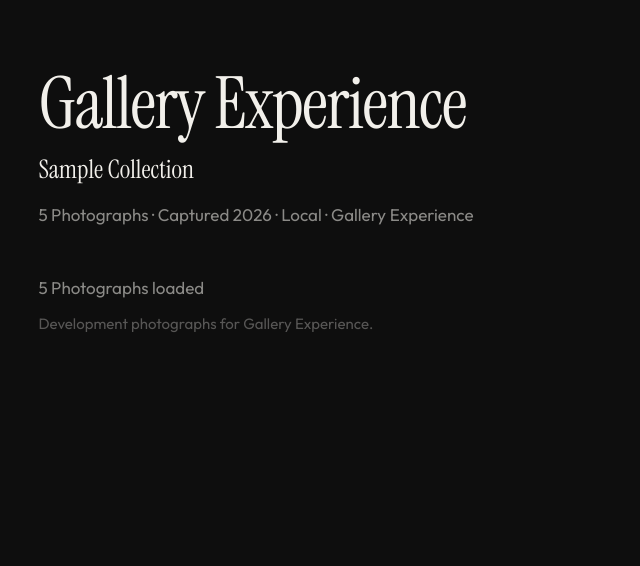
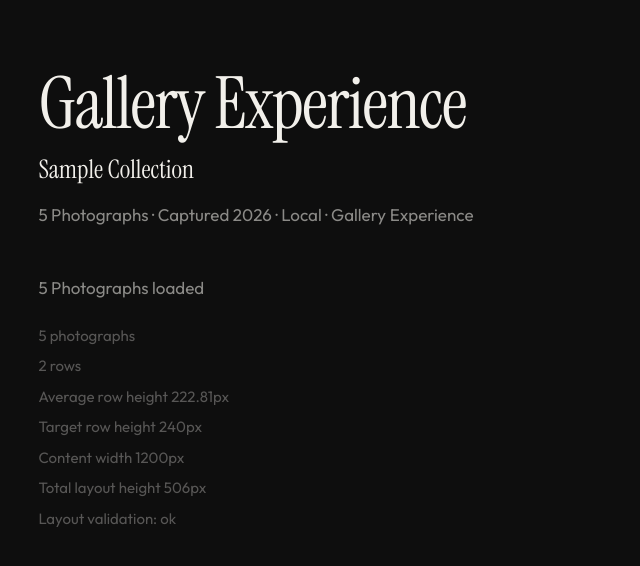
Before and after one commit to raj-kaurav/slideshow-tool, a React (Vite) app: page / in a window 1280 px wide. Shown: the top 566 px of the page, without its empty margins (0-640 px from the left). Built offline with nearby package versions, Linux system fonts and the light colour scheme.

Commit message:
feat: compute gallery layout summary on HomePage
Measure container width and show photograph/row/average-height debug
output without rendering ImageCards or the gallery wall.

Co-authored-by: raj-kaurav <raj-kaurav@users.noreply.github.com>

```diff
--- /dev/null
+++ b/src/hooks/useContainerWidth.ts
@@ -0,0 +1,39 @@
+import { useEffect, useState } from 'react'
+
+/**
+ * Observe an element's content box width. Returns 0 until measured.
+ * Used to drive layout from container width (not window APIs in the engine).
+ */
+export function useContainerWidth<T extends HTMLElement>(): {
+  ref: (node: T | null) => void
+  width: number
+} {
+  const [node, setNode] = useState<T | null>(null)
+  const [width, setWidth] = useState(0)
+
+  useEffect(() => {
+    if (!node) return
+
+    const update = (next: number) => {
+      setWidth((prev) => (Math.abs(prev - next) < 0.5 ? prev : next))
+    }
+
+    update(node.getBoundingClientRect().width)
+
+    if (typeof ResizeObserver === 'undefined') {
+      const onResize = () => update(node.getBoundingClientRect().width)
+      window.addEventListener('resize', onResize)
+      return () => window.removeEventListener('resize', onResize)
+    }
+
+    const observer = new ResizeObserver((entries) => {
+      const entry = entries[0]
+      if (!entry) return
+      update(entry.contentRect.width)
+    })
+    observer.observe(node)
+    return () => observer.disconnect()
+  }, [node])
+
+  return { ref: setNode, width }
+}
--- a/src/pages/HomePage.tsx
+++ b/src/pages/HomePage.tsx
@@ -1,12 +1,43 @@
+import { useMemo } from 'react'
+
 import { CollectionHeader } from '@/components/brand/CollectionHeader'
 import { useGallery } from '@/context/GalleryContext'
+import { useContainerWidth } from '@/hooks/useContainerWidth'
+import { averageRowHeight, computeGalleryLayout } from '@/lib/justified'
+import { layoutsEqual, logLayoutValidation, validateLayout } from '@/lib/layoutValidate'
 
 /**
- * Phase 2 home shell — proves manifest loading via GalleryContext.
- * Gallery wall arrives in Phase 3.
+ * Phase 3A — prove justified layout geometry without rendering the wall.
  */
 export function HomePage() {
   const { productName, collectionMeta, items, loading, error, reload } = useGallery()
+  const { ref, width } = useContainerWidth<HTMLDivElement>()
+
+  const layoutSummary = useMemo(() => {
+    if (loading || error || width <= 0) return null
+
+    const layout = computeGalleryLayout(items, width)
+    const validation = validateLayout(layout)
+    logLayoutValidation(validation)
+
+    if (import.meta.env.DEV) {
+      const again = computeGalleryLayout(items, width)
+      if (!layoutsEqual(layout, again)) {
+        console.warn('[gallery-layout] non-deterministic-risk: repeated layout differed')
+      }
+    }
+
+    return {
+      photographs: layout.itemCount,
+      rows: layout.rowCount,
+      averageRowHeight: averageRowHeight(layout),
+      totalHeight: layout.totalHeight,
+      contentWidth: layout.contentWidth,
+      targetRowHeight: layout.options.targetRowHeight,
+      valid: validation.ok,
+      issueCount: validation.issues.length,
+    }
+  }, [items, loading, error, width])
 
   const statusLine = loading
     ? 'Loading collection…'
@@ -15,12 +46,14 @@ export function HomePage() {
       : `${items.length} Photograph${items.length === 1 ? '' : 's'} loaded`
 
   return (
-    <main className="min-h-[200vh]">
+    <main className="min-h-[100vh]">
       <CollectionHeader
         productName={productName}
         collectionMeta={collectionMeta}
         imageCount={loading || error ? undefined : items.length}
       />
+      {/* Full-bleed measure node — layout engine applies its own padding from breakpoints */}
+      <div ref={ref} className="w-full">
         <section
           aria-live="polite"
           className="px-[var(--page-inset)] pb-[var(--space-8)] text-[length:var(--text-body-lg)] text-[color:var(--text-muted)]"
@@ -35,12 +68,27 @@ export function HomePage() {
               Retry
             </button>
           ) : null}
-        {collectionMeta.description && !loading && !error ? (
-          <p className="mt-[var(--space-3)] max-w-2xl text-[length:var(--text-body)] text-[color:var(--text-faint)]">
-            {collectionMeta.description}
-          </p>
+          {layoutSummary ? (
+            <ul className="mt-[var(--space-5)] list-none space-y-[var(--space-2)] p-0 text-[length:var(--text-body)] text-[color:var(--text-faint)]">
+              <li>
+                {layoutSummary.photographs} photograph
+                {layoutSummary.photographs === 1 ? '' : 's'}
+              </li>
+              <li>
+                {layoutSummary.rows} row{layoutSummary.rows === 1 ? '' : 's'}
+              </li>
+              <li>Average row height {layoutSummary.averageRowHeight}px</li>
+              <li>Target row height {layoutSummary.targetRowHeight}px</li>
+              <li>Content width {Math.round(layoutSummary.contentWidth)}px</li>
+              <li>Total layout height {Math.round(layoutSummary.totalHeight)}px</li>
+              <li>
+                Layout validation:{' '}
+                {layoutSummary.valid ? 'ok' : `${layoutSummary.issueCount} issue(s)`}
+              </li>
+            </ul>
           ) : null}
         </section>
+      </div>
     </main>
   )
 }
```
Lines whose indentation alone changed are shown as unchanged.
